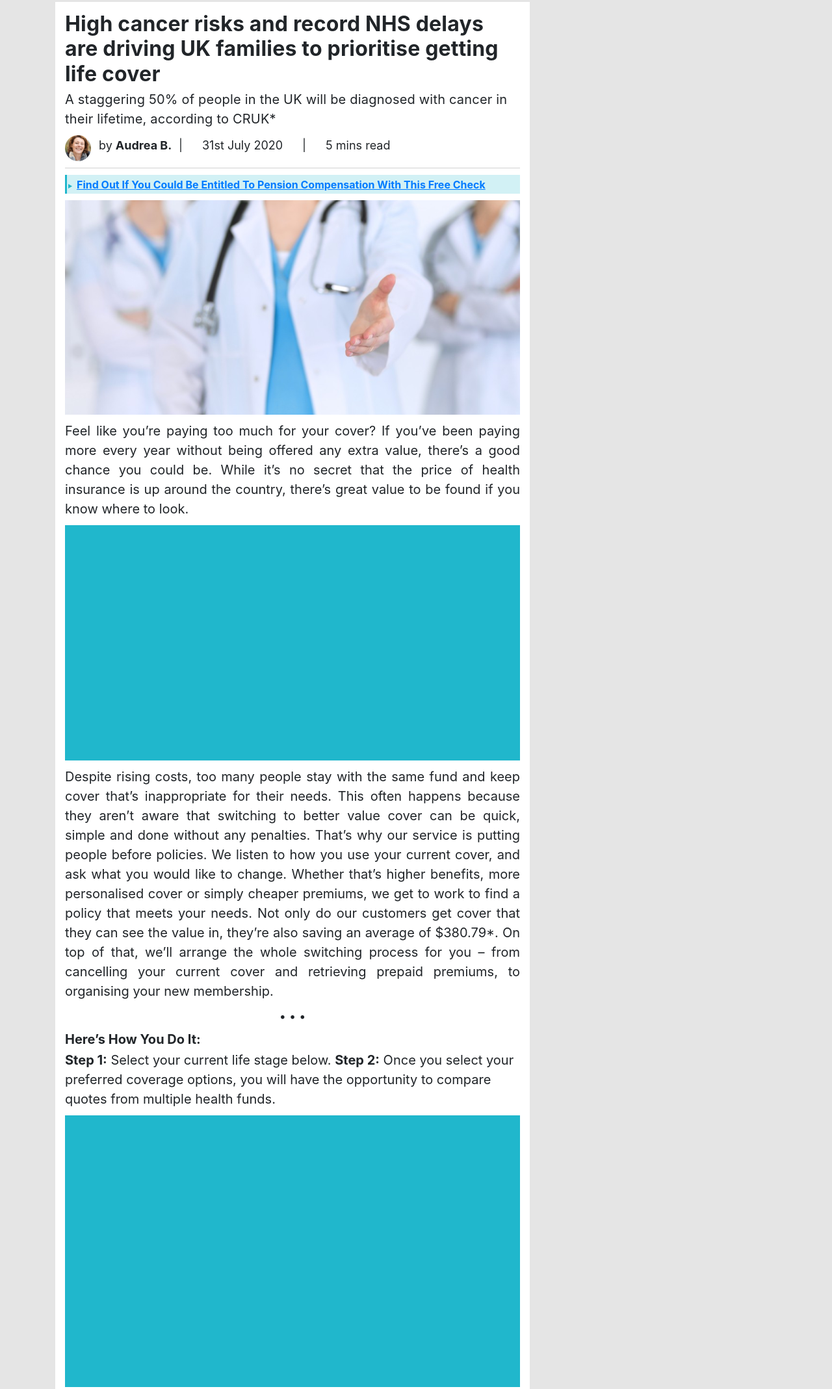
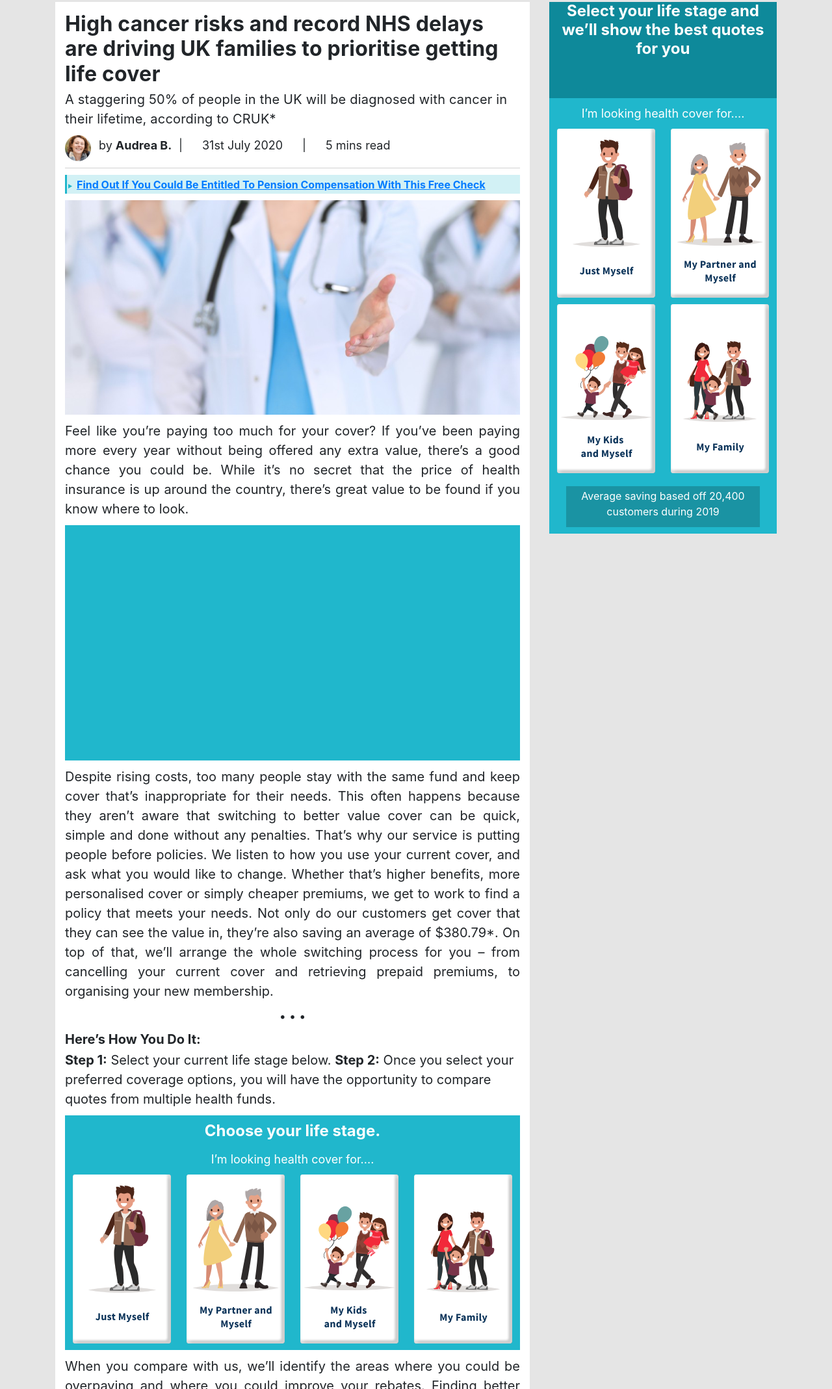
Before and after one commit to tavvfiq/CountEveryPenny, a plain HTML site: page index.html in a window 1280 px wide. Shown: the part 107-2244 px from the top of the page at 65% size. Drawn offline with nearby package versions, Linux system fonts and the light colour scheme.

Commit message:
feat: add side cta and frame-2

```diff
--- a/index.html
+++ b/index.html
@@ -8,12 +8,12 @@
 			sizes="32x32 48x48"
 			type="image/vnd.microsoft.icon"
 		/>
-    <link rel="stylesheet" href="./style.css" />
-    <link rel="stylesheet" href="./responsive.css" />
 		<link
 			rel="stylesheet"
 			href="https://maxcdn.bootstrapcdn.com/bootstrap/4.5.2/css/bootstrap.min.css"
 		/>
+		<link rel="stylesheet" href="./style.css" />
+		<link rel="stylesheet" href="./responsive.css" />
 		<meta name="viewport" content="width=device-width, initial-scale=1.0" />
 	</head>
 	<body>
@@ -73,7 +73,7 @@
 									<li>
 										<a
 											class="font-size-16 font-underline font-weight-bold"
-											href="/"
+											href="/CountEveryPenny"
 											>Find Out If You Could Be Entitled
 											To Pension Compensation With This
 											Free Check</a
@@ -129,7 +129,74 @@
 								you will have the opportunity to compare quotes
 								from multiple health funds.
 							</p>
-							<div class="frame-3 my-3"></div>
+							<div
+								class="side-cta pt-3 d-flex flex-column justify-content-center align-items-center my-3"
+							>
+								<h2
+									class="text-white font-weight-bold font-size-24 text-align-center align-self-center h-100"
+								>
+									Choose your life stage.
+								</h2>
+								<p
+									class="text-white font-size-18 text-align-center my-3"
+								>
+									I’m looking health cover for....
+								</p>
+								<div class="container px-sm-0">
+									<div
+										class="row no-gutters justify-content-between"
+									>
+										<div
+											class="col-6 col-sm-3 col-md-3 col-lg-3 col-xl-3 mb-3 d-flex justify-content-center"
+										>
+											<button
+												class="img-container p-0 border-0 align-self-center"
+											>
+												<img
+													src="./assets/myself.svg"
+													alt="myself"
+												/>
+											</button>
+										</div>
+										<div
+											class="col-6 col-sm-3 col-md-3 col-lg-3 col-xl-3 mb-3 d-flex justify-content-center"
+										>
+											<button
+												class="img-container p-0 border-0 align-self-center"
+											>
+												<img
+													src="./assets/partner.svg"
+													alt="myself"
+												/>
+											</button>
+										</div>
+										<div
+											class="col-6 col-sm-3 col-md-3 col-lg-3 col-xl-3 mb-3 d-flex justify-content-center"
+										>
+											<button
+												class="img-container p-0 border-0 align-self-center"
+											>
+												<img
+													src="./assets/kids.svg"
+													alt="myself"
+												/>
+											</button>
+										</div>
+										<div
+											class="col-6 col-sm-3 col-md-3 col-lg-3 col-xl-3 mb-3 d-flex justify-content-center"
+										>
+											<button
+												class="img-container p-0 border-0 align-self-center"
+											>
+												<img
+													src="./assets/family.svg"
+													alt="myself"
+												/>
+											</button>
+										</div>
+									</div>
+								</div>
+							</div>
 							<p class="text-align-justify font-size-20 mb-3">
 								When you compare with us, we’ll identify the
 								areas where you could be overpaying and where
@@ -192,7 +259,83 @@
 					</main>
 				</div>
 				<div class="col-12 col-sm-12 col-md-12 col-lg-4 col-xl-4">
-					<div class="side-cta"></div>
+					<div
+						class="side-cta d-flex flex-column justify-content-center align-items-center"
+					>
+						<div class="side-cta-header align-items-center">
+							<h2
+								class="text-white font-weight-bold font-size-24 text-align-center align-self-center h-100"
+							>
+								Select your life stage and we’ll show the best
+								quotes for you
+							</h2>
+						</div>
+						<p
+							class="text-white font-size-18 text-align-center my-3"
+						>
+							I’m looking health cover for....
+						</p>
+						<div class="container px-sm-0">
+							<div class="row no-gutters justify-content-between">
+								<div
+									class="col-6 col-sm-3 col-md-3 col-lg-6 col-xl-6 mb-3 d-flex justify-content-center"
+								>
+									<button
+										class="img-container p-0 border-0 align-self-center"
+									>
+										<img
+											src="./assets/myself.svg"
+											alt="myself"
+										/>
+									</button>
+								</div>
+								<div
+									class="col-6 col-sm-3 col-md-3 col-lg-6 col-xl-6 mb-3 d-flex justify-content-center"
+								>
+									<button
+										class="img-container p-0 border-0 align-self-center"
+									>
+										<img
+											src="./assets/partner.svg"
+											alt="myself"
+										/>
+									</button>
+								</div>
+								<div
+									class="col-6 col-sm-3 col-md-3 col-lg-6 col-xl-6 mb-3 d-flex justify-content-center"
+								>
+									<button
+										class="img-container p-0 border-0 align-self-center"
+									>
+										<img
+											src="./assets/kids.svg"
+											alt="myself"
+										/>
+									</button>
+								</div>
+								<div
+									class="col-6 col-sm-3 col-md-3 col-lg-6 col-xl-6 mb-3 d-flex justify-content-center"
+								>
+									<button
+										class="img-container p-0 border-0 align-self-center"
+									>
+										<img
+											src="./assets/family.svg"
+											alt="myself"
+										/>
+									</button>
+								</div>
+							</div>
+						</div>
+						<div class="side-cta-footer p-1 my-3">
+							<p
+								class="font-size-16 text-white text-align-center"
+							>
+								Average saving based off 20,400 customers during
+								2019
+							</p>
+						</div>
+					</div>
 				</div>
 			</div>
 		</div>
```
